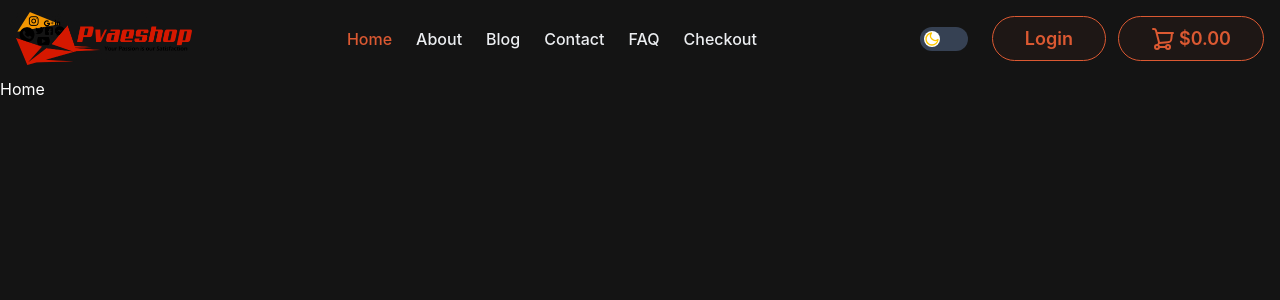
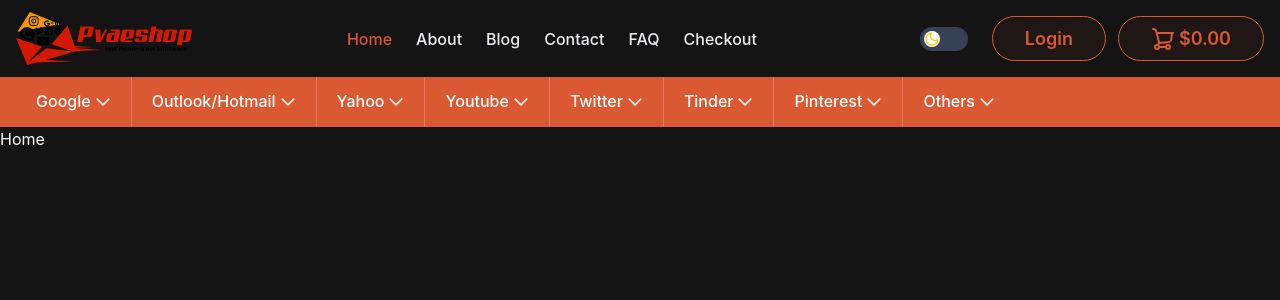
Before and after one commit to Gigapixe/pv-shop-client, a Next.js app: page / in a window 1280 px wide. Shown: the top 300 px of the page. Built offline with nearby package versions, Linux system fonts and the light colour scheme; no server answers.

Commit message:
feature:bottomheader

```diff
--- a/app/(group-with-nav)/layout.tsx
+++ b/app/(group-with-nav)/layout.tsx
@@ -1,4 +1,5 @@
 
+import BottomHeader from "@/components/shared/header/BottomHeader";
 import Header from "@/components/shared/header/Header";
 import { Metadata } from "next";
 
@@ -16,6 +17,7 @@
     <>
       <div>
         <Header />
+        <BottomHeader/>
         <main>{children}</main>
         {/* <Footer /> */}
         {/* <MobileFooter /> */}
--- /dev/null
+++ b/components/shared/header/BottomHeader.tsx
@@ -0,0 +1,13 @@
+"use client";
+
+import BottomHeaderLinks from "./BottomHeaderLinks";
+
+export default function BottomHeader() {
+  return (
+    <div className="w-full bg-primary">
+      <div className="container mx-auto">
+        <BottomHeaderLinks />
+      </div>
+    </div>
+  );
+}
--- /dev/null
+++ b/components/shared/header/BottomHeaderLinks.tsx
@@ -0,0 +1,57 @@
+"use client";
+
+import { useState } from "react";
+import Link from "next/link";
+import DownArrowIcon from "@/public/icons/DownArrowIcon";
+
+const bottomLinks = [
+  { label: "Google", href: "#" },
+  { label: "Outlook/Hotmail", href: "#" },
+  { label: "Yahoo", href: "#" },
+  { label: "Youtube", href: "#" },
+  { label: "Twitter", href: "#" },
+  { label: "Tinder", href: "#" },
+  { label: "Pinterest", href: "#" },
+  { label: "Others", href: "#" },
+];
+
+export default function BottomHeaderLinks() {
+  const [openIndex, setOpenIndex] = useState<number | null>(null);
+
+  return (
+    <div className="flex items-center divide-x divide-white/20">
+      {bottomLinks.map((item, index) => (
+        <div
+          key={item.label}
+          className="relative px-5 py-3 cursor-pointer"
+          onMouseEnter={() => setOpenIndex(index)}
+          onMouseLeave={() => setOpenIndex(null)}
+        >
+          {/* Trigger */}
+          <div className="flex items-center gap-1 text-white text-[16px] font-medium leading-[160%] capitalize">
+            {item.label}
+            <DownArrowIcon className="w-4 h-4 opacity-90" />
+          </div>
+
+          {/* Dropdown (placeholder) */}
+          {openIndex === index && (
+            <div className="absolute left-0 top-full mt-1 min-w-40 rounded-md bg-white shadow-lg z-50">
+              <Link
+                href={item.href}
+                className="block px-4 py-2 text-sm text-text-dark hover:bg-gray-100"
+              >
+                Option 1
+              </Link>
+              <Link
+                href={item.href}
+                className="block px-4 py-2 text-sm text-text-dark hover:bg-gray-100"
+              >
+                Option 2
+              </Link>
+            </div>
+          )}
+        </div>
+      ))}
+    </div>
+  );
+}
--- /dev/null
+++ b/public/icons/DownArrowIcon.tsx
@@ -0,0 +1,9 @@
+const DownArrowIcon = ({ className = "", fill = "currentColor" }) => {
+    return (
+        <svg xmlns="http://www.w3.org/2000/svg" width="14" height="12" viewBox="0 0 14 12" fill={fill} className={className}>
+            <path fill-rule="evenodd" clip-rule="evenodd" d="M1.46967 2.96967C1.76256 2.67678 2.23744 2.67678 2.53033 2.96967L7 7.4393L11.4697 2.96967C11.7626 2.67678 12.2374 2.67678 12.5303 2.96967C12.8232 3.26256 12.8232 3.73744 12.5303 4.0303L7.5303 9.0303C7.3897 9.171 7.1989 9.25 7 9.25C6.8011 9.25 6.6103 9.171 6.4697 9.0303L1.46967 4.0303C1.17678 3.73744 1.17678 3.26256 1.46967 2.96967Z" fill="white" />
+        </svg>
+    );
+};
+
+export default DownArrowIcon;
```
